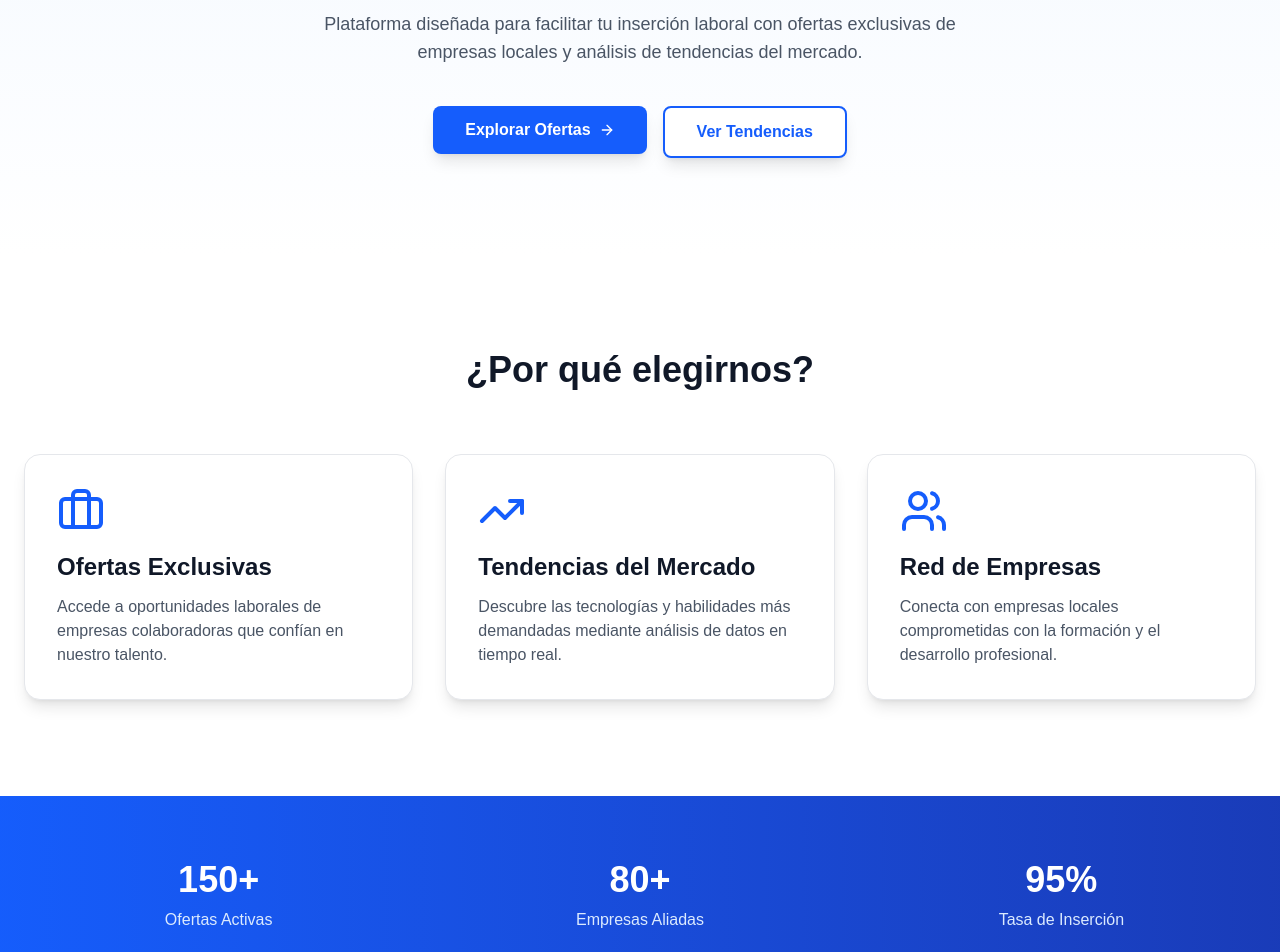
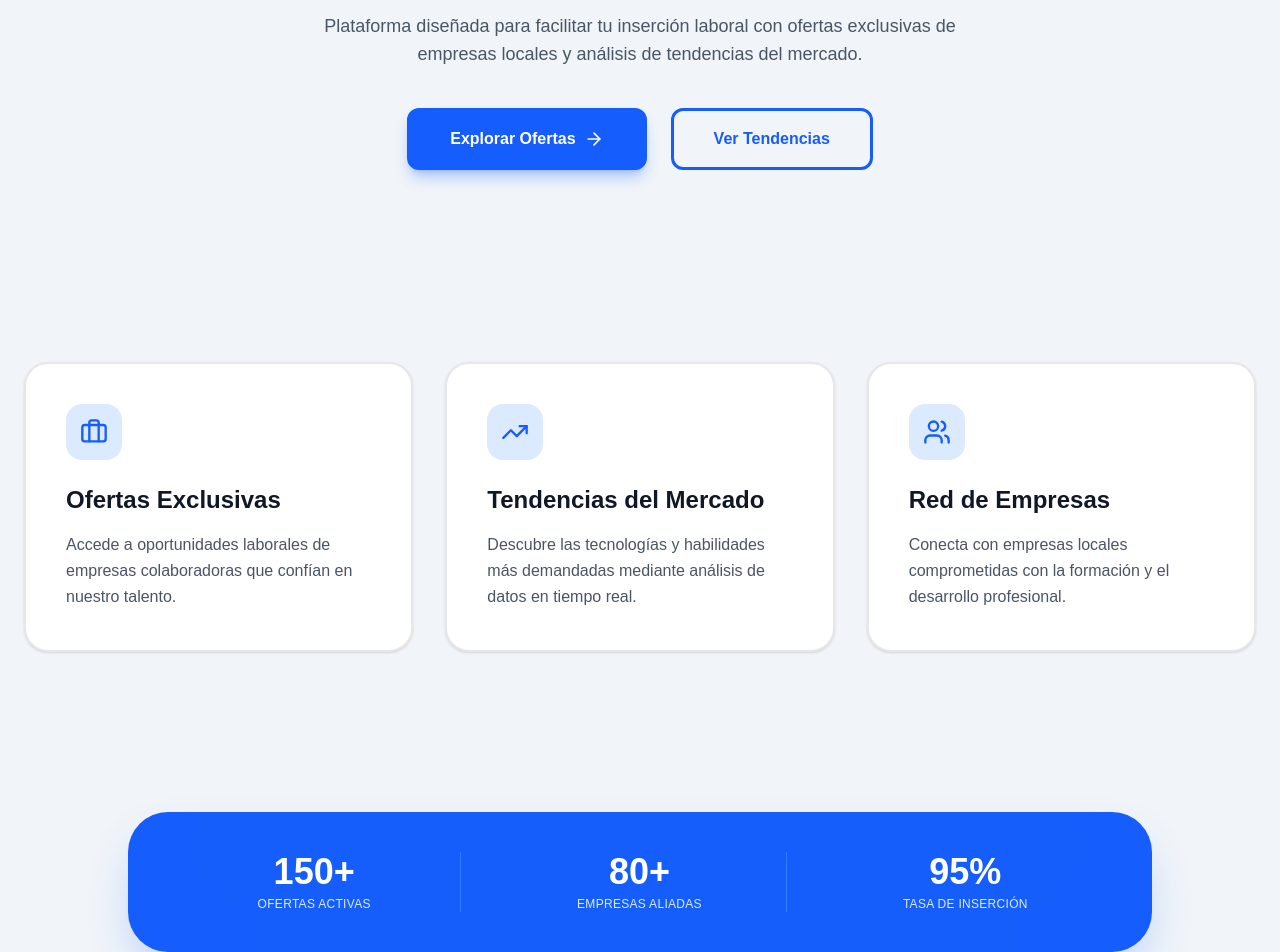
Before and after one commit to Samskrae/ProyectoIntermodularGrupo5-DAWM2526, a Next.js app in the folder frontend/: page / in a window 1280 px wide. Shown: the part 360-1312 px from the top of the page. Built offline with nearby package versions, Linux system fonts and the light colour scheme.

Commit message:
refactor: arreglos en pagina "inicio"

```diff
--- a/frontend/app/page.tsx
+++ b/frontend/app/page.tsx
@@ -1,8 +1,31 @@
 'use client';
 
 import Link from 'next/link';
-import { Briefcase, TrendingUp, Users, ArrowRight, Sparkles } from 'lucide-react';
-import { motion } from 'framer-motion';
+import { Briefcase, TrendingUp, Users, ArrowRight, Sparkles, CheckCircle2 } from 'lucide-react';
+import { motion, useMotionValue, useSpring, useInView } from 'framer-motion';
+import { useEffect, useRef } from 'react';
+
+// Subcomponente para la animación de números
+function Counter({ value }: { value: number }) {
+  const ref = useRef(null);
+  const isInView = useInView(ref, { once: true });
+  const motionValue = useMotionValue(0);
+  const springValue = useSpring(motionValue, { duration: 3000, bounce: 0 });
+
+  useEffect(() => {
+    if (isInView) motionValue.set(value);
+  }, [isInView, value, motionValue]);
+
+  useEffect(() => {
+    springValue.on("change", (latest) => {
+      if (ref.current) {
+        (ref.current as HTMLElement).textContent = Math.floor(latest).toString();
+      }
+    });
+  }, [springValue]);
+
+  return <span ref={ref}>0</span>;
+}
 
 export default function HomePage() {
   const features = [
@@ -23,187 +46,129 @@ export default function HomePage() {
     }
   ];
 
-  const containerVariants = {
-    hidden: { opacity: 0 },
-    visible: {
-      opacity: 1,
-      transition: { staggerChildren: 0.2, delayChildren: 0.3 }
-    }
-  };
+  return (
+    <div className="min-h-screen bg-[#F1F5F9]"> {/* Un tono más bajo que el anterior para que resalten las cards */}
+      {/* Hero Section */}
+      <section className="relative pt-32 pb-24 overflow-hidden">
+        <div className="absolute inset-0 bg-[radial-gradient(circle_at_top_right,_var(--tw-gradient-stops))] from-blue-100/50 via-transparent to-transparent" />
 
-  const itemVariants = {
-    hidden: { opacity: 0, y: 20 },
-    visible: {
-      opacity: 1,
-      y: 0,
-      transition: { duration: 0.8 }
-    }
-  };
-
-  return (
-    <div className="min-h-screen">
-      {/* Hero Section */}
-      <section className="relative bg-gradient-to-b from-blue-50 to-white overflow-hidden pt-32 pb-24">
         <div className="relative max-w-7xl mx-auto px-6">
           <motion.div
             className="text-center max-w-4xl mx-auto"
-            variants={containerVariants}
-            initial="hidden"
-            animate="visible"
+            initial={{ opacity: 0, y: 20 }}
+            animate={{ opacity: 1, y: 0 }}
+            transition={{ duration: 0.8 }}
           >
-            {/* Tagline */}
-            <motion.div
-              className="inline-flex items-center space-x-2 bg-white rounded-full px-4 py-2 mb-8 shadow-md"
-              variants={itemVariants}
-            >
+            {/* Tagline Sin Hover */}
+            <div className="inline-flex items-center space-x-2 bg-white border border-blue-200 rounded-full px-5 py-2 mb-8 shadow-sm">
               <Sparkles className="w-4 h-4 text-blue-600" />
-              <span className="text-sm font-medium text-blue-600">Tu futuro profesional empieza aquí</span>
-            </motion.div>
+              <span className="text-sm font-semibold text-blue-600">Tu futuro profesional empieza aquí</span>
+            </div>
 
-            {/* Main Heading */}
-            <motion.h1
-              className="text-5xl md:text-6xl font-bold text-gray-900 mb-6 leading-tight"
-              variants={itemVariants}
-            >
+            {/* Título original recuperado */}
+            <h1 className="text-5xl md:text-6xl font-bold text-gray-900 mb-6 leading-tight">
               Conectamos{' '}
               <span className="text-blue-600">Talento</span>
               {' '}con{' '}
               <span className="text-blue-600">Oportunidades</span>
-            </motion.h1>
+            </h1>
 
-            {/* Description */}
-            <motion.p
-              className="text-lg text-gray-600 mb-10 max-w-2xl mx-auto"
-              variants={itemVariants}
-            >
+            <p className="text-lg text-gray-600 mb-10 max-w-2xl mx-auto">
               Plataforma diseñada para facilitar tu inserción laboral con ofertas exclusivas de empresas locales y análisis de tendencias del mercado.
-            </motion.p>
+            </p>
 
-            {/* CTA Buttons */}
-            <motion.div
-              className="flex flex-col sm:flex-row gap-4 justify-center"
-              variants={itemVariants}
-            >
-              <Link href="/ofertas">
-                <button className="bg-blue-600 text-white px-8 py-3 rounded-lg font-semibold shadow-lg hover:bg-blue-700 transition-all flex items-center justify-center space-x-2 w-full sm:w-auto">
+            {/* Botones Equilibrados con Diferenciación de Hovers */}
+            <div className="flex flex-col sm:flex-row gap-6 justify-center items-center">
+              <Link href="/ofertas" className="w-full sm:w-auto">
+                <button className="bg-blue-600 text-white px-10 py-4 rounded-xl font-bold border-[3px] border-blue-600 shadow-lg shadow-blue-600/30 hover:bg-blue-700 hover:border-blue-700 transition-all duration-200 flex items-center justify-center space-x-2 w-full">
                   <span>Explorar Ofertas</span>
-                  <ArrowRight className="w-4 h-4" />
+                  <ArrowRight className="w-5 h-5" />
                 </button>
               </Link>
-              <Link href="/tendencias">
-                <button className="bg-white text-blue-600 px-8 py-3 rounded-lg font-semibold shadow-lg hover:bg-gray-50 transition-all border-2 border-blue-600 w-full sm:w-auto">
+
+              <Link href="/tendencias" className="w-full sm:w-auto">
+                <button className="bg-transparent text-blue-600 border-[3px] border-blue-600 px-10 py-4 rounded-xl font-bold hover:bg-blue-600/10 transition-all duration-200 w-full">
                   Ver Tendencias
                 </button>
               </Link>
-            </motion.div>
+            </div>
           </motion.div>
         </div>
       </section>
 
-      {/* Features Section */}
-      <section className="py-24 bg-white">
+      {/* Features Section - Bordes más marcados */}
+      <section className="py-24">
         <div className="max-w-7xl mx-auto px-6">
-          <motion.h2
-            className="text-4xl font-bold text-center text-gray-900 mb-16"
-            initial={{ opacity: 0 }}
-            whileInView={{ opacity: 1 }}
-            transition={{ duration: 0.8 }}
-            viewport={{ once: true }}
-          >
-            ¿Por qué elegirnos?
-          </motion.h2>
-
-          <motion.div
-            className="grid grid-cols-1 md:grid-cols-3 gap-8"
-            variants={containerVariants}
-            initial="hidden"
-            whileInView="visible"
-            viewport={{ once: true, amount: 0.2 }}
-          >
+          <div className="grid grid-cols-1 md:grid-cols-3 gap-8">
             {features.map((feature, index) => {
               const Icon = feature.icon;
               return (
                 <motion.div
                   key={index}
-                  className="bg-white rounded-2xl p-8 shadow-lg hover:shadow-xl transition-all border border-gray-200 hover:border-blue-300"
-                  variants={itemVariants}
-                  whileHover={{ y: -5 }}
+                  className="group bg-white rounded-3xl p-10 shadow-sm border-2 border-gray-200 transition-all hover:border-blue-400 hover:shadow-xl hover:shadow-blue-500/10 hover:-translate-y-1"
+                  initial={{ opacity: 0, y: 30 }}
+                  whileInView={{ opacity: 1, y: 0 }}
+                  transition={{ delay: index * 0.1 }}
+                  viewport={{ once: true }}
                 >
-                  <Icon className="w-12 h-12 text-blue-600 mb-4" />
-                  <h3 className="text-2xl font-bold text-gray-900 mb-3">{feature.title}</h3>
-                  <p className="text-gray-600">{feature.description}</p>
+                  <div className="w-14 h-14 bg-blue-100 rounded-2xl flex items-center justify-center mb-6 group-hover:bg-blue-600 transition-colors">
+                    <Icon className="w-7 h-7 text-blue-600 group-hover:text-white transition-colors" />
+                  </div>
+                  <h3 className="text-2xl font-bold text-gray-900 mb-4">{feature.title}</h3>
+                  <p className="text-gray-600 leading-relaxed">{feature.description}</p>
                 </motion.div>
               );
             })}
+          </div>
+        </div>
+      </section>
+
+      {/* Stats Section - Azul Corporativo en lugar de oscuro */}
+      <section className="py-16 px-6">
+        <div className="max-w-5xl mx-auto bg-blue-600 rounded-[2.5rem] p-10 relative overflow-hidden shadow-2xl shadow-blue-600/30">
+          <div className="absolute inset-0 opacity-10 bg-white/10 blur-3xl rounded-full -top-1/2" />
+          <div className="relative grid grid-cols-1 md:grid-cols-3 gap-8">
+            {[
+              { label: 'Ofertas Activas', value: 150, suffix: '+' },
+              { label: 'Empresas Aliadas', value: 80, suffix: '+' },
+              { label: 'Tasa de Inserción', value: 95, suffix: '%' },
+            ].map((stat, i) => (
+              <div key={i} className="text-center md:border-r last:border-none border-blue-400/50">
+                <div className="text-4xl font-extrabold text-white mb-1 flex justify-center items-center">
+                  <Counter value={stat.value} />{stat.suffix}
+                </div>
+                <div className="text-blue-100 font-medium tracking-wide uppercase text-xs">{stat.label}</div>
+              </div>
+            ))}
+          </div>
+        </div>
+      </section>
+
+      {/* CTA Final - Integrado en el tema azul */}
+      <section className="py-24 relative">
+        <div className="max-w-4xl mx-auto px-6 text-center">
+          <motion.div
+            initial={{ opacity: 0, scale: 0.95 }}
+            whileInView={{ opacity: 1, scale: 1 }}
+            viewport={{ once: true }}
+            className="bg-white border-2 border-blue-100 rounded-[2.5rem] p-16 shadow-xl"
+          >
+            <h2 className="text-4xl font-bold text-gray-900 mb-6">
+              ¿Listo para dar el <span className="text-blue-600">salto?</span>
+            </h2>
+            <p className="text-xl text-gray-600 mb-10 max-w-xl mx-auto">
+              Regístrate hoy y accede a las mejores oportunidades laborales diseñadas para tu perfil.
+            </p>
+
+            <Link href="/auth">
+              <button className="bg-blue-600 text-white px-12 py-4 rounded-xl font-bold text-lg shadow-lg hover:bg-blue-700 hover:scale-105 active:scale-95 transition-all flex items-center space-x-3 mx-auto">
+                <span>Crear Cuenta</span>
+                <CheckCircle2 className="w-5 h-5" />
+              </button>
+            </Link>
           </motion.div>
         </div>
       </section>
-
-      {/* Stats Section */}
-      <motion.section
-        className="py-16 bg-gradient-to-r from-blue-600 to-blue-800"
-        initial={{ opacity: 0 }}
-        whileInView={{ opacity: 1 }}
-        transition={{ duration: 0.8 }}
-        viewport={{ once: true }}
-      >
-        <div className="max-w-7xl mx-auto px-6">
-          <div className="grid grid-cols-1 md:grid-cols-3 gap-8">
-            <motion.div
-              key={0}
-              className="text-center"
-              initial={{ opacity: 0, y: 20 }}
-              whileInView={{ opacity: 1, y: 0 }}
-              transition={{ duration: 0.6, delay: 0 * 0.1 }}
-              viewport={{ once: true }}
-            >
-              <div className="text-4xl font-bold text-white mb-2">150+</div>
-              <div className="text-blue-100">Ofertas Activas</div>
-            </motion.div>
-            <motion.div
-              key={1}
-              className="text-center"
-              initial={{ opacity: 0, y: 20 }}
-              whileInView={{ opacity: 1, y: 0 }}
-              transition={{ duration: 0.6, delay: 1 * 0.1 }}
-              viewport={{ once: true }}
-            >
-              <div className="text-4xl font-bold text-white mb-2">80+</div>
-              <div className="text-blue-100">Empresas Aliadas</div>
-            </motion.div>
-            <motion.div
-              key={2}
-              className="text-center"
-              initial={{ opacity: 0, y: 20 }}
-              whileInView={{ opacity: 1, y: 0 }}
-              transition={{ duration: 0.6, delay: 2 * 0.1 }}
-              viewport={{ once: true }}
-            >
-              <div className="text-4xl font-bold text-white mb-2">95%</div>
-              <div className="text-blue-100">Tasa de Inserción</div>
-            </motion.div>
-          </div>
-        </div>
-      </motion.section>
-
-      {/* CTA Final Section */}
-      <motion.section
-        className="py-16 bg-white"
-        initial={{ opacity: 0 }}
-        whileInView={{ opacity: 1 }}
-        transition={{ duration: 0.8 }}
-        viewport={{ once: true }}
-      >
-        <div className="max-w-4xl mx-auto px-6 text-center">
-          <h2 className="text-4xl font-bold text-gray-900 mb-4">¿Listo para empezar?</h2>
-          <p className="text-xl text-gray-600 mb-8">Regístrate hoy y accede a las mejores oportunidades laborales</p>
-          <Link href="/auth">
-            <button className="bg-blue-600 text-white px-8 py-4 rounded-xl font-medium hover:bg-blue-700 transition-all hover:scale-105">
-              Crear Cuenta
-            </button>
-          </Link>
-        </div>
-      </motion.section>
     </div>
   );
 }
```
